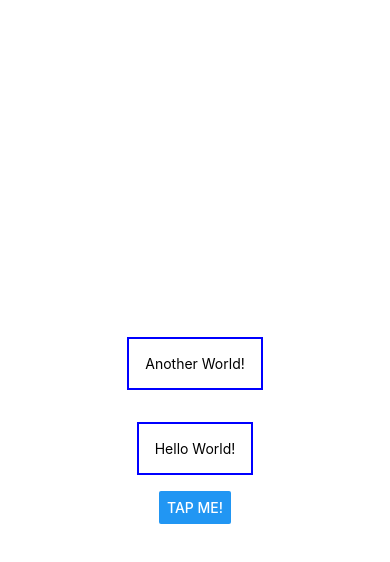
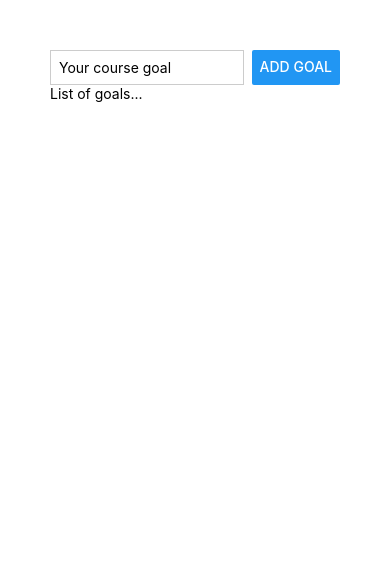
Before and after one commit to hieutrung0451/goal-app-react-native, a React Native app: screen / in a window 390 px wide. Shown: the top 562 px of the page. Built offline with nearby package versions, Linux system fonts and the light colour scheme.

Commit message:
setup layout

```diff
--- a/App.js
+++ b/App.js
@@ -1,29 +1,32 @@
-import { StyleSheet, Text, View, Button } from 'react-native';
+import { StyleSheet, Text, View, Button, TextInput } from 'react-native';
 
 export default function App() {
   return (
-    <View style={styles.container}>
+    <View style={styles.appContainer}>
+      <View style={styles.inputContainer}>
+        <TextInput style={styles.textInput} placeholder='Your course goal' />
+        <Button title='Add Goal' />
+      </View>
       <View>
-        <Text style={styles.dummyText}>Another World!</Text>
+        <Text>List of goals...</Text>
       </View>
-
-      <Text style={styles.dummyText}>Hello World!</Text>
-      <Button title='Tap me!' />
     </View>
   );
 }
 
 const styles = StyleSheet.create({
-  container: {
-    flex: 1,
-    backgroundColor: '#fff',
-    alignItems: 'center',
-    justifyContent: 'center',
+  appContainer: {
+    padding: 50,
   },
-  dummyText: {
-    margin: 16,
-    padding: 16,
-    borderWidth: 2,
-    borderColor: 'blue',
+  inputContainer: {
+    flexDirection: 'row',
+    justifyContent: 'space-between',
+  },
+  textInput: {
+    borderWidth: 1,
+    borderColor: '#cccccc',
+    width: '80%',
+    marginRight: 8,
+    padding: 8,
   },
 });
```
